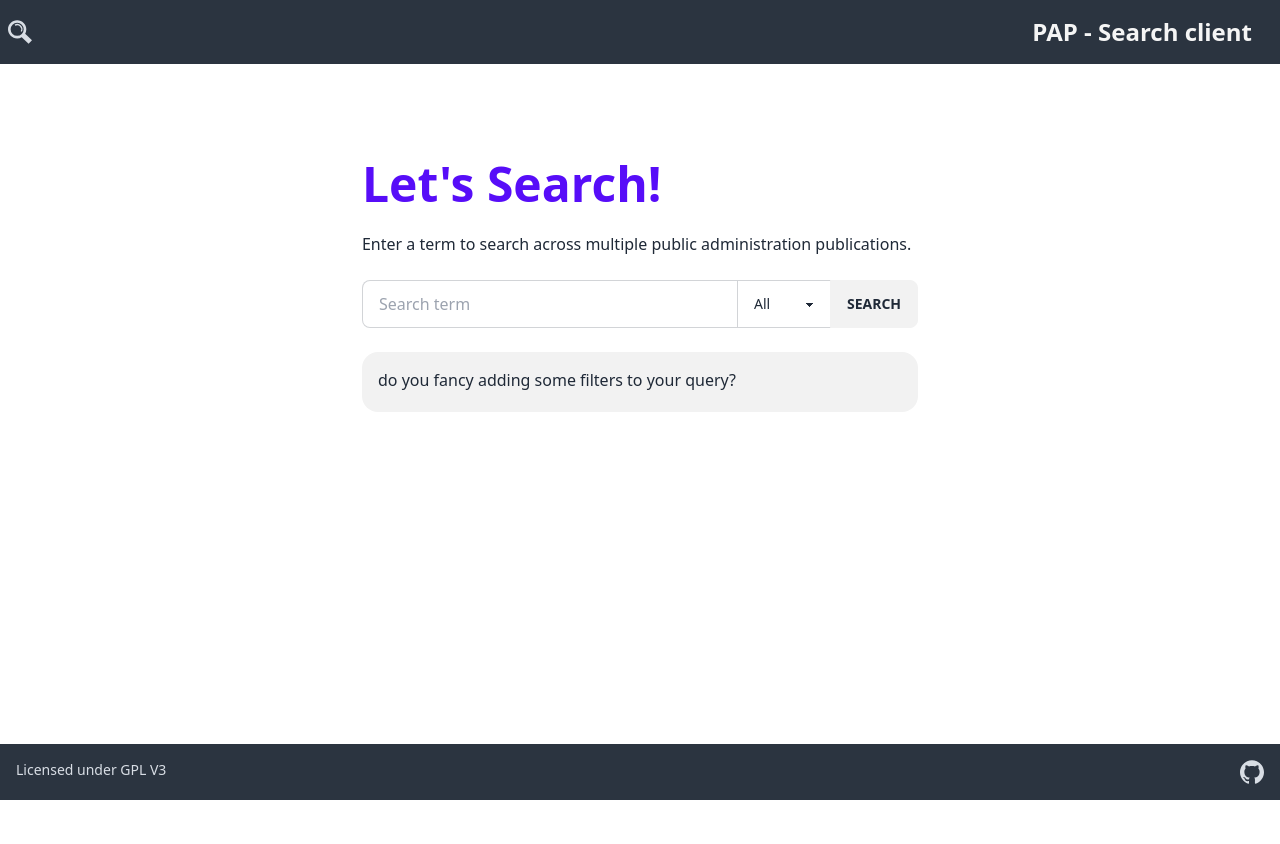
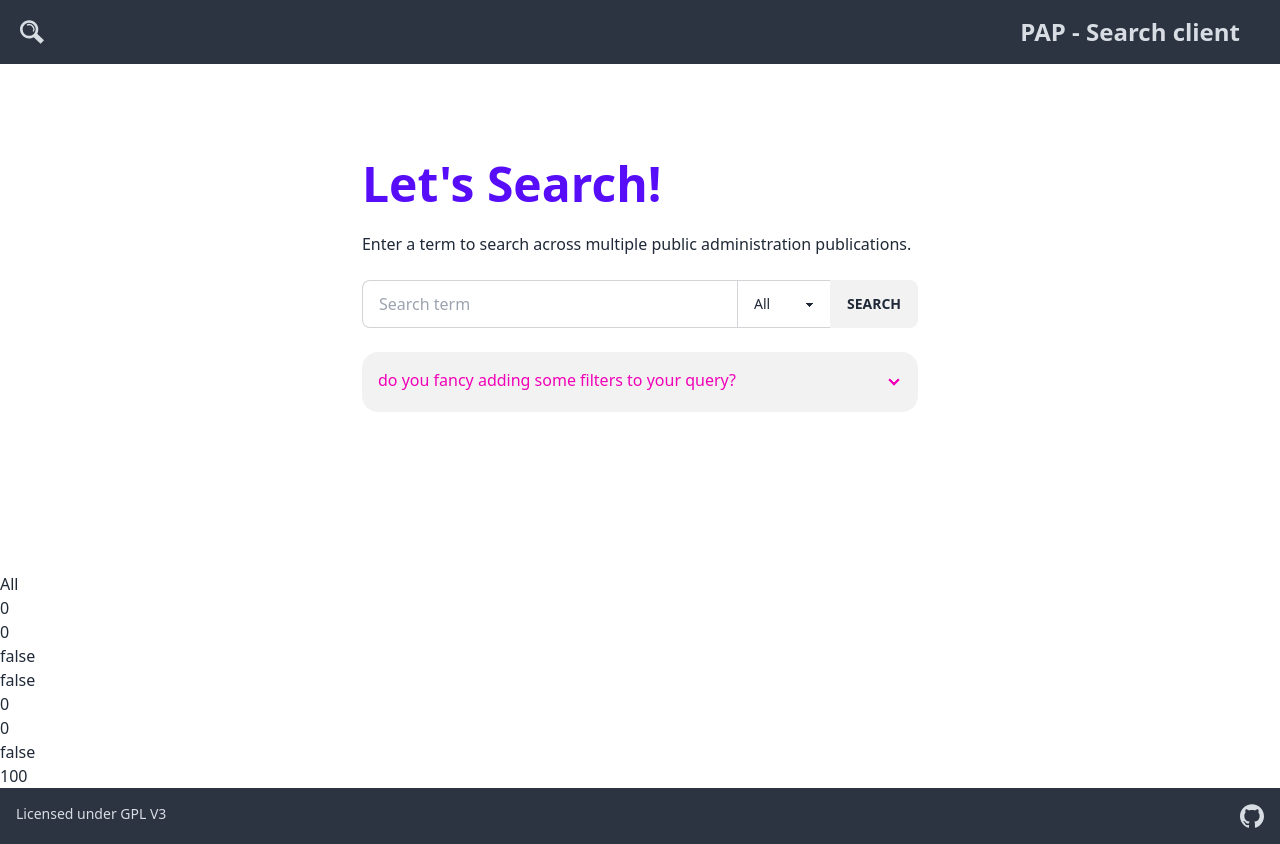
Before and after one commit to pablomarino/pap-search-client, an Angular app: page / in a window 1280 px wide. Before the commit the page ends 800 px from the top, so only its background shows below. Built offline with nearby package versions, Linux system fonts and the light colour scheme.

Commit message:
Modifies search filters form

```diff
--- a/src/app/header/header.component.html
+++ b/src/app/header/header.component.html
@@ -1,6 +1,6 @@
-<div class="fixed top-0 z-50 navbar bg-neutral text-neutral-content gap-x-4 w-full flex align-center justify-between">
+<div class="fixed top-0 px-5 z-50 navbar bg-neutral text-neutral-content gap-x-4 w-full flex align-center justify-between">
 
   <svg class ="px-5" xmlns="http://www.w3.org/2000/svg" width="24" height="24" viewBox="0 0 24 24" class="fill-current"><path d="m13.716 17.261 6.873 6.582L24 20.282l-6.824-6.536a9.11 9.11 0 0 0 1.143-4.43c0-5.055-4.105-9.159-9.16-9.159S0 4.261 0 9.316c0 5.055 4.104 9.159 9.159 9.159a9.11 9.11 0 0 0 4.557-1.214ZM9.159 2.773a6.546 6.546 0 0 1 6.543 6.543 6.545 6.545 0 0 1-6.543 6.542 6.545 6.545 0 0 1-6.542-6.542 6.545 6.545 0 0 1 6.542-6.543ZM7.26 5.713a4.065 4.065 0 0 1 4.744.747 4.064 4.064 0 0 1 .707 4.749l1.157.611a5.376 5.376 0 0 0-.935-6.282 5.377 5.377 0 0 0-6.274-.987l.601 1.162Z"></path></svg>
-  <h1 class="text-2xl px-5  font-bold  text-neutral-100">PAP - Search client</h1>
+  <h1 class="text-2xl px-5  font-bold  ">PAP - Search client</h1>
 
 </div>
--- a/src/app/searchbox/searchbox.component.html
+++ b/src/app/searchbox/searchbox.component.html
@@ -28,23 +28,16 @@
     </div>
 
     <!-- Filtros -->
-    <div class="mt-6 collapse bg-base-200">
+    <div class="mt-6 collapse collapse-arrow bg-base-200">
       <input type="checkbox" class="peer" />
-      <div class="collapse-title ">
-
-
+      <div class="collapse-title text-secondary font">
         <div>
           <p>do you fancy adding some filters to your query?</p>
         </div>
-
-
-
       </div>
       <div class="collapse-content">
 
-
-
-        <!-- Filtros de busqueda -->
+        <!-- -->
         <div class="rounded rounded-xl shadow-xl mt-5 bg-neutral-100">
 
           <!-- Issue -->
@@ -60,17 +53,17 @@
                 <div class="flex items-center w-full" *ngIf="!filter_issue_by_range">
                   <label>Number</label>
                   <input class="input input-bordered w-1/2 ml-5" type="number" id="start_issue" name="start issue"
-                    min="1" value="1">
+                    min="1" value="1" [(ngModel)]="start_issue_value" (ngModelChange)="check_issue_range_min($event)">
                 </div>
                 <div class="flex items-center w-full" *ngIf="filter_issue_by_range">
                   <label>From</label>
                   <input class="input input-bordered w-1/2 ml-5" type="number" id="start_issue" name="start issue"
-                    min="1" value="1">
+                    min="1" value="1" [(ngModel)]="start_issue_value" (ngModelChange)="check_issue_range_min($event)">
                 </div>
                 <div class="flex items-center w-full" *ngIf="filter_issue_by_range">
                   <label>to</label>
                   <input class="input input-bordered w-1/2 ml-5 " type="number" id="end_issue" name="end issue"
-                    min="{{start_issue_value}}">
+                    min="{{start_issue_value+1}}"  [(ngModel)]="end_issue_value" (ngModelChange)="check_issue_range_min($event)">
                 </div>
                 <div class="flex items-center w-full">
                   <label>Use range</label>
@@ -94,20 +87,21 @@
                 <div class="flex items-center w-full" *ngIf="!filter_date_by_range">
                   <label>Date</label>
                   <input class="input input-bordered w-1/2 ml-5" type="date" id="start_date" name="start date" min="1"
-                    value="1">
+                    value="1" [(ngModel)]="start_date_value" (ngModelChange)="check_date_range_min($event)">
                 </div>
                 <div class="flex items-center w-full" *ngIf="filter_date_by_range">
                   <label>From</label>
                   <input class="input input-bordered w-1/2 ml-5" type="date" id="start_date" name="start date" min="1"
-                    value="1">
+                    value="1" [(ngModel)]="start_date_value" (ngModelChange)="check_date_range_min($event)">
                 </div>
                 <div class="flex items-center w-full" *ngIf="filter_date_by_range">
                   <label>to</label>
                   <input class="input input-bordered w-1/2 ml-5 " type="date" id="end_date" name="end date"
-                    min="{{start_date_value}}">
+                    min="{{start_date_value}}" [(ngModel)]="end_date_value" (ngModelChange)="check_date_range_min($event)">
                 </div>
                 <div class="flex items-center w-full">
                   <label>Use range</label>
+
                   <input type="checkbox" (change)="filter_date_by_range=!filter_date_by_range" class="toggle ml-5" />
                 </div>
               </div>
@@ -116,9 +110,6 @@
           <hr>
 
           <!-- Page -->
-
-
-
           <div class="collapse  py-2">
             <input type="checkbox" class="peer" />
             <div
@@ -130,17 +121,17 @@
                 <div class="flex items-center w-full" *ngIf="!filter_page_by_range">
                   <label>Number</label>
                   <input class="input input-bordered w-1/2 ml-5" type="number" id="start_page" name="start page" min="1"
-                    value="1">
+                    value="1"  [(ngModel)]="start_page_value" (ngModelChange)="check_page_range_min($event)">
                 </div>
                 <div class="flex items-center w-full" *ngIf="filter_page_by_range">
                   <label>From</label>
                   <input class="input input-bordered w-1/2 ml-5" type="number" id="start_page" name="start page" min="1"
-                    value="1">
+                    value="1" [(ngModel)]="start_page_value" (ngModelChange)="check_page_range_min($event)">
                 </div>
                 <div class="flex items-center w-full" *ngIf="filter_page_by_range">
                   <label>to</label>
                   <input class="input input-bordered w-1/2 ml-5 " type="number" id="end_page" name="end page"
-                    min="{{start_page_value}}">
+                    min="{{start_page_value}}"  [(ngModel)]="end_page_value" (ngModelChange)="check_page_range_min($event)">
                 </div>
                 <div class="flex items-center w-full">
                   <label>Use range</label>
@@ -150,8 +141,7 @@
             </div>
           </div>
           <hr>
-
-
+          <!-- Ranking -->
           <div class="collapse  py-2">
             <input type="checkbox" class="peer" />
             <div
@@ -161,7 +151,7 @@
             <div
               class="flex items-center justify-between collapse-content bg-neutral-100 text-black peer-checked:bg-neutral-100 peer-checked:text-black">
               <span class="w-auto pr-5 uppercase">high</span>
-              <input class="w-full" type="range" min="0" max="100" value="25" class="range" step="25" />
+              <input name="ranking" class="w-full" type="range" min="0" max="100" value="25" class="range" step="25" [(ngModel)]="ranking_value"/>
               <span class="w-auto pl-5 uppercase">low</span>
             </div>
           </div>
@@ -193,14 +183,10 @@
     </svg>
     <span>{{search_error_message}}</span>
   </div>
-<div class="flex justify-center items-center py-10 w-full">
-  <span class="loading loading-bars loading-md" *ngIf="loading"></span>
+<div class="flex justify-center items-center py-10 w-full" *ngIf="loading">
+  <span class="loading loading-bars loading-md"></span>
 </div>
   </form>
-
-
-
-
 </div>
 
 <!-- Resultados -->
@@ -238,3 +224,18 @@
   <button class="join-item btn" *ngFor="let page of pages" (click)="goToPage(page)"
     [ngClass]="{ 'btn-active': page === currentPage }">{{page}}</button>
 </div>
+
+
+
+
+<p>{{selectedDocumentType}}</p>
+<p>{{start_issue_value}}</p>
+<p>{{end_issue_value}}</p>
+<p>{{filter_issue_by_range}}</p>
+<p>{{start_date_value}}</p>
+<p>{{end_date_value}}</p>
+<p>{{filter_date_by_range}}</p>
+<p>{{start_page_value}}</p>
+<p>{{end_page_value}}</p>
+<p>{{filter_page_by_range}}</p>
+<p>{{ranking_value}}</p>
--- a/src/app/searchbox/searchbox.component.ts
+++ b/src/app/searchbox/searchbox.component.ts
@@ -11,6 +11,7 @@ import { CommonModule } from '@angular/common';
   templateUrl: './searchbox.component.html',
   styleUrls: ['./searchbox.component.css']
 })
+
 export class SearchboxComponent {
   query = {};
   results: any = [];
@@ -34,8 +35,8 @@ export class SearchboxComponent {
   filter_issue_by_range: boolean = false;
 
   // Filter DATE
-  start_date_value: number = 0;
-  end_date_value: number = 0;
+  start_date_value: string = '';
+  end_date_value: string = '';
   filter_date_by_range: boolean = false;
 
   // Filter page
@@ -43,13 +44,15 @@ export class SearchboxComponent {
   end_page_value: number = 0;
   filter_page_by_range: boolean = false;
 
+  // Filter Ranking
+  ranking_value: number = 100;
+
   // Pagination
   pagedResults: any[] | undefined; // Results for the current page
   currentPage: number = 1;
   itemsPerPage: number = 10; // Number of items per page
   pagesArray: number[] | undefined;
 
-  //search_filters = ["Disposiciones generales", "Autoridades y personal", "Ceses", "Nombramientos", "Sustituciones", "Otras disposiciones", "Oposiciones y concursos", "Administración de justicia", "Anuncios", "Administración autonómica", "Administración local", "Otros anuncios"]
 
   constructor(private elasticService: ElasticService) { }
 
@@ -131,4 +134,29 @@ export class SearchboxComponent {
       this.updatePagedResults();
     }
   }
+
+
+  check_issue_range_min(e: number){
+    if(this.start_issue_value >= this.end_issue_value){
+      this.end_issue_value = this.start_issue_value+1;
+    }
+  }
+  check_date_range_min(e: string){
+    if(this.start_date_value > this.end_date_value){
+
+      let fecha = new Date(this.start_date_value);
+      fecha.setDate(fecha.getDate() + 1);
+      // Obtiene el día siguiente en formato "YYYY-MM-DD"
+      this.end_date_value = fecha.toISOString().slice(0, 10).toString();
+    }
+
+  }
+  check_page_range_min(e: number){
+    if(this.start_page_value >= this.end_page_value){
+      this.end_page_value = this.start_page_value+1;
+    }
+  }
+  check_page_ranking(e:any){
+    console.log(e);
+  }
 }
```
